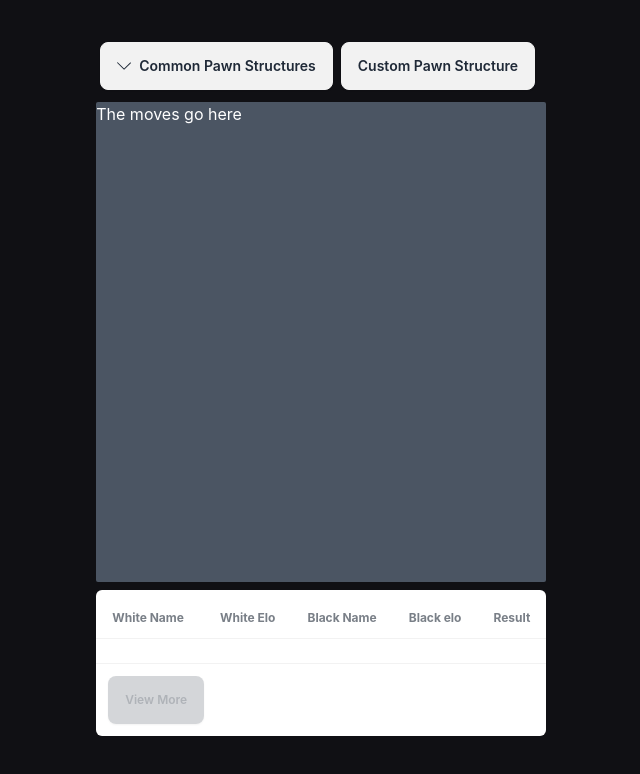
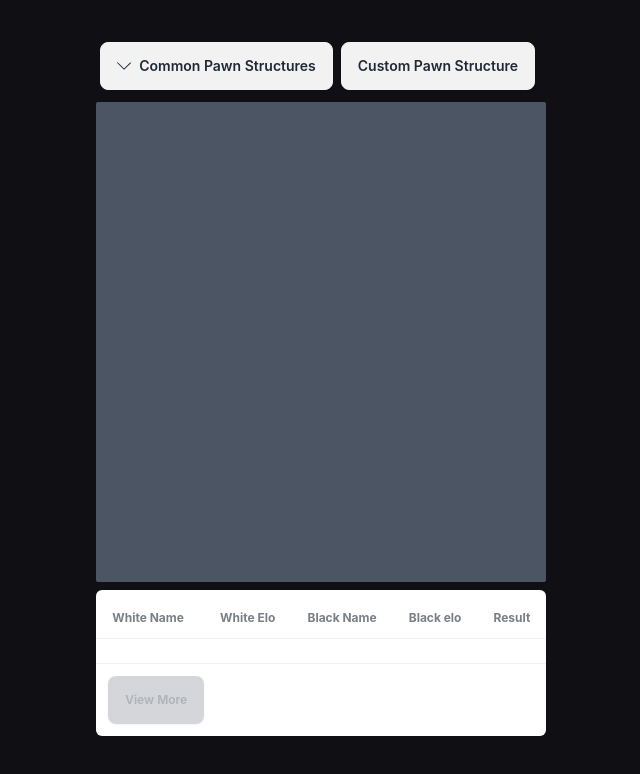
Before and after one commit to eduardo-emeregildo/pawn_structure, a React (Vite) app in the folder frontend/: page / in a window 1280 px wide. Shown: the part 802-1576 px from the top of the page, without its empty margins (457-1097 px from the left). Built offline with nearby package versions, Linux system fonts and the light colour scheme.

Commit message:
Made analysisboard component, moves correctly load

```diff
--- /dev/null
+++ b/frontend/src/components/AnalysisBoard.jsx
@@ -0,0 +1,57 @@
+import React from "react";
+import { Chess } from "chess.js";
+import { useState, useEffect } from "react";
+
+const AnalysisBoard = ({ pgn }) => {
+  const [moves, setMoves] = useState([]); // this will probably be where the tree is defined
+  const [header, setHeader] = useState({});
+
+  useEffect(() => {
+    if (pgn == "") {
+      setMoves([]);
+      setHeader({});
+    } else {
+      const game = new Chess();
+      game.loadPgn(pgn);
+      setMoves(game.history());
+      setHeader(game.header());
+    }
+
+    // return () => {};
+  }, [pgn]);
+
+  return (
+    <div className="bg-gray-600 h-4/6 my-2 text-white rounded-sm flex flex-col gap-2">
+      {pgn == ""
+        ? ""
+        : moves.map((move, id) =>
+            id % 2 == 0 ? (
+              <div className="flex gap-7">
+                <div className="text-sm">{`${id / 2 + 1}.`}</div>
+                <div>{move}</div>
+                <div>{id + 1 > moves.length - 1 ? null : moves[id + 1]}</div>
+              </div>
+            ) : null
+          )}
+
+      {/* <div className="flex gap-7">
+      <div className="text-sm">1.</div>
+      <div>e4</div>
+      <div>e5</div>
+    </div>
+    <div className="flex gap-7">
+      <div className="text-sm">2.</div>
+      <div>{`${pieceSymbols.WN}f3`}</div>
+      <div>{`${pieceSymbols.BN}c6`}</div>
+    </div>
+    <div>This is a variation</div>
+    <div className="flex gap-7">
+      <div className="text-sm">3.</div>
+      <div>{`${pieceSymbols.WB}b5`}</div>
+      <div>a6</div>
+    </div> */}
+    </div>
+  );
+};
+
+export default AnalysisBoard;
--- a/frontend/src/components/Modal.jsx
+++ b/frontend/src/components/Modal.jsx
@@ -4,7 +4,7 @@ import Spinner from "./Spinner";
 import Table from "./Table";
 import { toast } from "react-toastify";
 
-const Modal = ({ planObj, fetchGames, fetchCaption }) => {
+const Modal = ({ planObj, fetchGames, fetchCaption, fetchFen, fetchPgn }) => {
   return (
     <div>
       <button
@@ -82,6 +82,10 @@ const Modal = ({ planObj, fetchGames, fetchCaption }) => {
                     console.log("Error fetching data:DDD", error);
                     toast.error("Error fetching games");
                   } finally {
+                    fetchFen(
+                      "rnbqkbnr/pppppppp/8/8/8/8/PPPPPPPP/RNBQKBNR w KQkq - 0 1"
+                    );
+                    fetchPgn("");
                     document
                       .getElementById("mainDropdown")
                       .toggleAttribute("open");
--- a/frontend/src/components/PlayArea.jsx
+++ b/frontend/src/components/PlayArea.jsx
@@ -1,12 +1,13 @@
 import { useState, useEffect, useRef } from "react";
 import Modal from "./Modal";
 import Table from "./Table";
+import AnalysisBoard from "./AnalysisBoard";
 import { Chessboard } from "react-chessboard";
 import { SlArrowDown } from "react-icons/sl";
 import plans from "../plans.json";
 import { Chess } from "chess.js";
 
-//(https://stackoverflow.com/questions/8910494/how-to-update-selected-rows-with-values-from-a-csv-file-in-postgres),get chessboard to load on filter position(Have to use tcl for this, doing a sc_game load followed by sc_move forward and then getting the fen with sc_pos fen) , try to make common ps and custom buttons align
+// get the piece symbols on the pgn in the analysis board,implement handle right handle left functionality, fix styling, get engine analysis, try to make common ps and custom buttons align
 
 const PlayArea = () => {
   const [games, setGames] = useState({ output: [], offset: 0, tableName: "" });
@@ -17,24 +18,37 @@ const PlayArea = () => {
     "rnbqkbnr/pppppppp/8/8/8/8/PPPPPPPP/RNBQKBNR w KQkq - 0 1"
   );
 
+  const [pgn, setPgn] = useState("");
+
+  //code point for pieces, used in movearea
+  const pieceSymbols = {
+    BK: "\u2654",
+    BQ: "\u2655",
+    BR: "\u2656",
+    BB: "\u2657",
+    WN: "\u265E",
+    BP: "\u2659",
+    WK: "\u265A",
+    WQ: "\u265B",
+    WR: "\u265C",
+    WB: "\u265D",
+    BN: "\u2658",
+    WP: "\u265F",
+  };
+
+  const fetchPgn = (newPgn) => {
+    setPgn(newPgn);
+  };
+
   const fetchFen = (newFen) => {
-    // const res = await fetch("api/queries/IQP/0");
-    // const data = await res.json();
-    // return data.output;
     setFen(newFen);
   };
 
   const fetchCaption = (captionName) => {
-    // const res = await fetch("api/queries/IQP/0");
-    // const data = await res.json();
-    // return data.output;
     setCaption(captionName);
   };
 
   const fetchGames = (gamesObj) => {
-    // const res = await fetch("api/queries/IQP/0");
-    // const data = await res.json();
-    // return data.output;
     setGames(gamesObj);
   };
 
@@ -56,6 +70,7 @@ const PlayArea = () => {
   return (
     <div className="flex justify-evenly bg-[#101014] py-10 min-h-screen ">
       {/* Chessboard */}
+
       <div>
         <Chessboard boardWidth="650" position={fen} />
       </div>
@@ -79,6 +94,8 @@ const PlayArea = () => {
                   planObj={plan}
                   fetchGames={fetchGames}
                   fetchCaption={fetchCaption}
+                  fetchFen={fetchFen}
+                  fetchPgn={fetchPgn}
                 />
               </li>
             ))}
@@ -87,16 +104,15 @@ const PlayArea = () => {
 
         <button className="btn m-1 align-top">Custom Pawn Structure</button>
 
-        {/* Move area */}
-        <div className="bg-gray-600 h-4/6 my-2 text-white rounded-sm">
-          The moves go here
-        </div>
+        {/* Analysis board*/}
+        <AnalysisBoard pgn={pgn} />
 
         <Table
           games={games}
           caption={caption}
           fetchGames={fetchGames}
           fetchFen={fetchFen}
+          fetchPgn={fetchPgn}
         />
       </div>
     </div>
--- a/frontend/src/components/Table.jsx
+++ b/frontend/src/components/Table.jsx
@@ -1,7 +1,7 @@
 import { toast } from "react-toastify";
 import Spinner from "./Spinner";
 import { useState } from "react";
-const Table = ({ games, caption, fetchGames, fetchFen }) => {
+const Table = ({ games, caption, fetchGames, fetchFen, fetchPgn }) => {
   const [loading, setLoading] = useState(false);
 
   return (
@@ -52,6 +52,9 @@ const Table = ({ games, caption, fetchGames, fetchFen }) => {
                     console.log("pgn is:", data);
                     //replace to remove line breaks
                     fetchFen(data.fen.replace(/(\r\n|\n|\r)/gm, ""));
+                    // fetchPgn(data.pgn.replace(/(\r\n|\n|\r)/gm, "\n"));
+                    fetchPgn(data.pgn);
+
                     //probably need to do the same to get pgn over to playArea
                     // console.log(e.currentTarget.id.slice(1));
                   } catch (error) {
```
Also changed, not shown: 2 other files (tests, documents, lock files or other folders).
